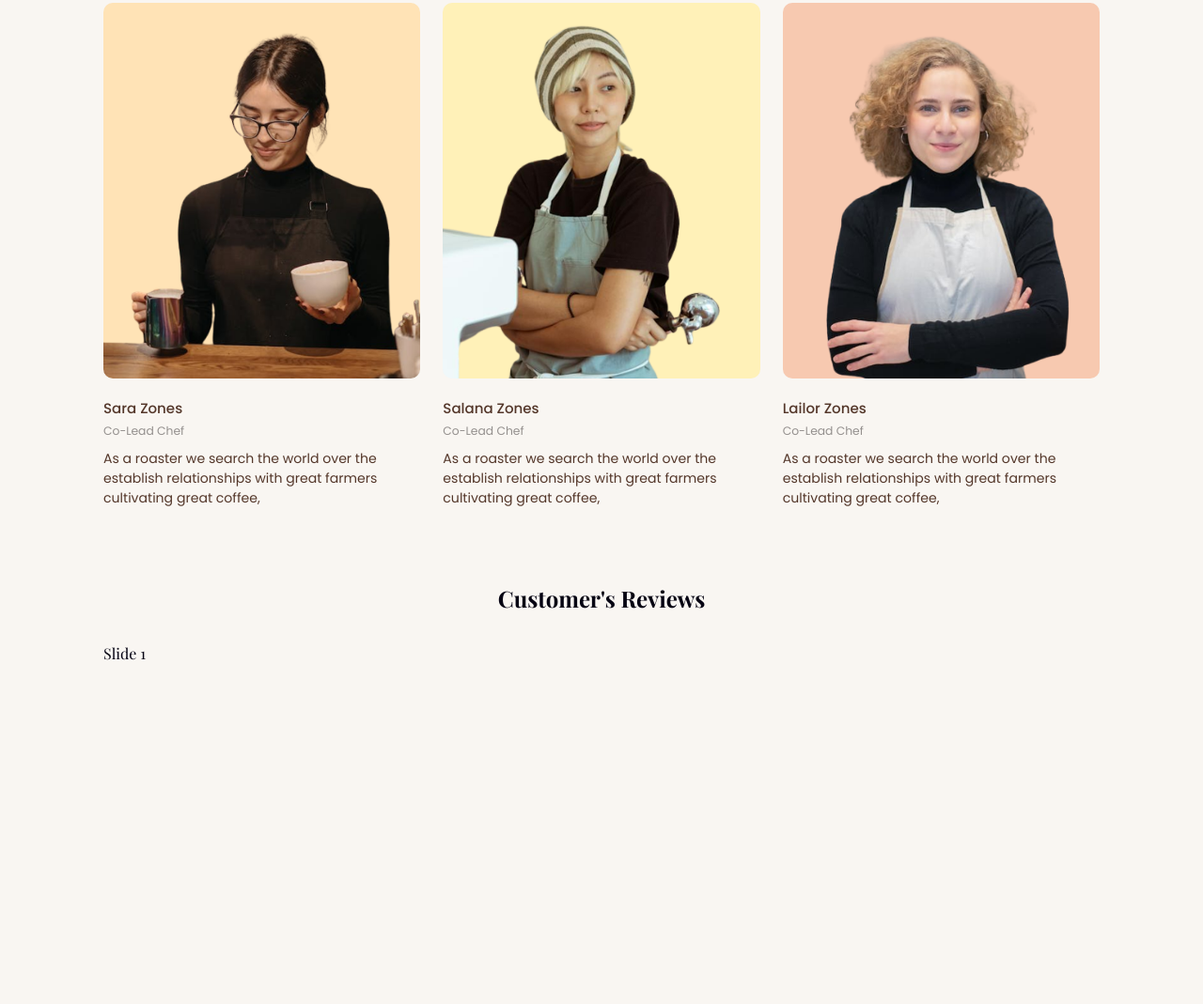
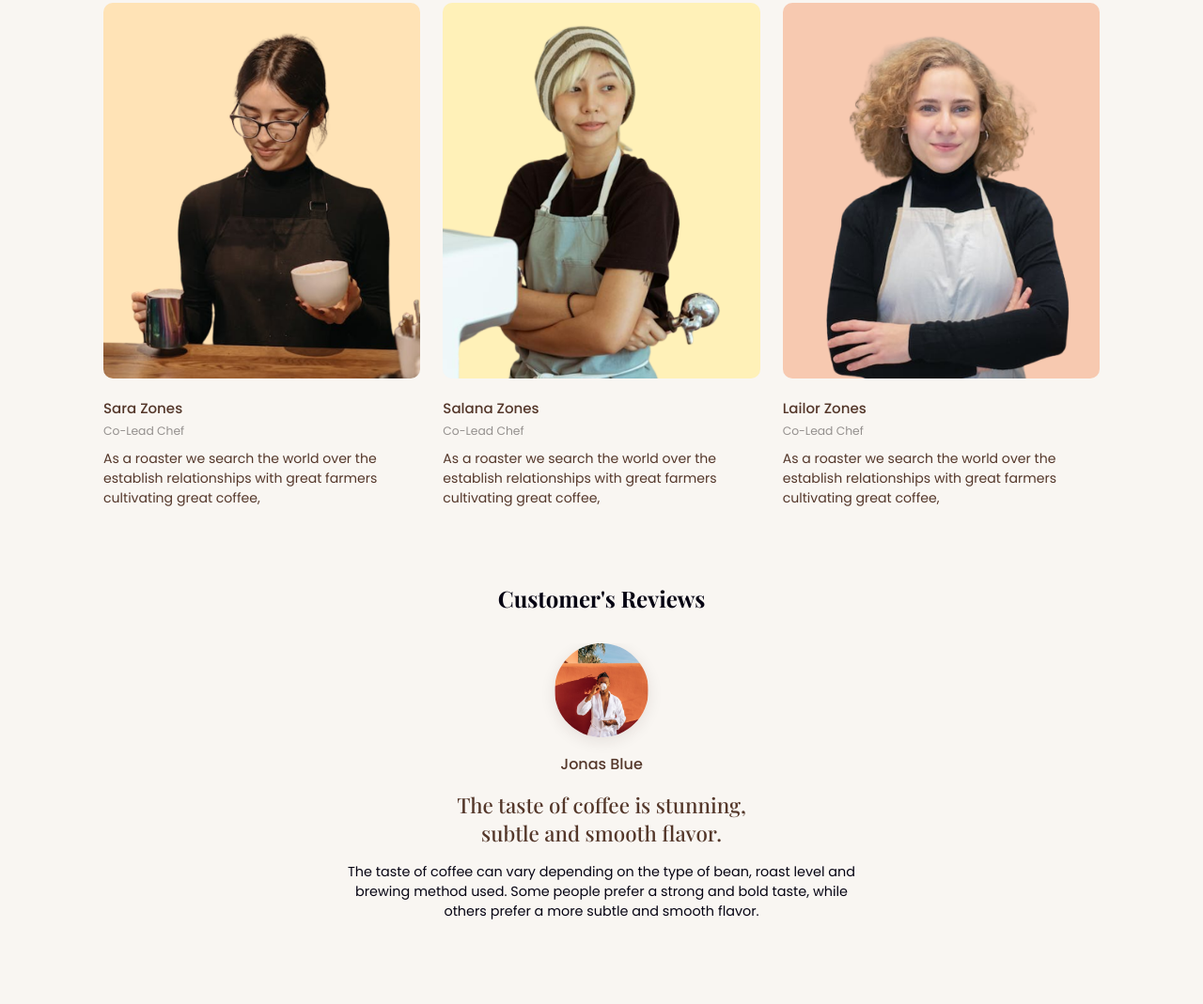
Before and after one commit to mehedihasan06655/QCafe, a plain HTML site: page index.html in a window 1280 px wide. Shown: the part 2130-3199 px from the top of the page at 94% size. Before the commit the page ends 2868 px from the top, so only its background shows below. Drawn offline with nearby package versions, Linux system fonts and the light colour scheme; a script that the page names is missing.

Commit message:
review part done

```diff
--- a/index.html
+++ b/index.html
@@ -201,15 +201,48 @@
             <!-- Swiper -->
             <div class="swiper mySwiper">
                 <div class="swiper-wrapper">
-                    <div class="swiper-slide">Slide 1</div>
-                    <div class="swiper-slide">Slide 2</div>
-                    <div class="swiper-slide">Slide 3</div>
-                    <div class="swiper-slide">Slide 4</div>
-                    <div class="swiper-slide">Slide 5</div>
-                    <div class="swiper-slide">Slide 6</div>
-                    <div class="swiper-slide">Slide 7</div>
-                    <div class="swiper-slide">Slide 8</div>
-                    <div class="swiper-slide">Slide 9</div>
+                    <!-- slide 1 -->
+                    <div class="swiper-slide">
+                        <div class="review-box">
+                            <img src="images/review-1.jpg" alt="">
+                            <h2>Jonas Blue</h2>
+                            <span>
+                                The taste of coffee is stunning, <br>
+                                subtle and smooth flavor.
+                            </span>
+                            <p>
+                                The taste of coffee can vary depending on the type of bean, roast level and brewing method used. Some people prefer a strong  and bold taste, while others prefer a more  subtle and smooth flavor.
+                            </p>
+                        </div>
+                    </div>
+                    <!-- slide 2 -->
+                    <div class="swiper-slide">
+                        <div class="review-box">
+                            <img src="images/review-2.jpg" alt="">
+                            <h2>Eden Blue</h2>
+                            <span>
+                                The taste of coffee is stunning, <br>
+                                subtle and smooth flavor.
+                            </span>
+                            <p>
+                                The taste of coffee can vary depending on the type of bean, roast level and brewing method used. Some people prefer a strong  and bold taste, while others prefer a more  subtle and smooth flavor.
+                            </p>
+                        </div>
+                    </div>
+                    <!-- slide 3 -->
+                    <div class="swiper-slide">
+                        <div class="review-box">
+                            <img src="images/review-3.jpg" alt="">
+                            <h2>Charlie</h2>
+                            <span>
+                                The taste of coffee is stunning, <br>
+                                subtle and smooth flavor.
+                            </span>
+                            <p>
+                                The taste of coffee can vary depending on the type of bean, roast level and brewing method used. Some people prefer a strong  and bold taste, while others prefer a more  subtle and smooth flavor.
+                            </p>
+                        </div>
+                    </div>
                 </div>
                 <div class="swiper-pagination"></div>
             </div>
--- a/style.css
+++ b/style.css
@@ -263,3 +263,52 @@ header{
     color: var(--main-color);
     margin-top: 10px;
 }
+.review{
+    max-width: 550px;
+    margin: auto;
+    width: 100%;
+}
+.review-box{
+    display: flex;
+    flex-direction: column;
+    align-items: center;
+    text-align: center;
+    margin-bottom: 3.5rem;
+}
+.review-box img{
+    height: 100px;
+    width: 100px;
+    object-fit: cover;
+    border-radius: 50%;
+    object-position: center;
+    box-shadow: 0 4px 16px hsla(355, 25%, 15%, 0.1);
+}
+.review-box h2{
+    font-size: 1rem;
+    color: var(--main-color);
+    font-family: var(--poppins-font);
+    font-weight: 500;
+    margin: 1rem 0;
+}
+.review-box span{
+    font-size: 1.4rem;
+    font-weight: 500;
+    color: var(--main-color);
+}
+.review-box p{
+    font-size: 0.9rem;
+    font-family: var(--poppins-font);
+    columns: var(--text-alter-color);
+    margin-top: 1rem;
+}
+.swiper-pagination-bullet{
+    width: 8px !important;
+    height: 8px !important;
+    border-radius: 0.2rem !important;
+    background: var(--main-color);
+    opacity: 1 !important;
+}
+.swiper-pagination-bullet-active{
+    width: 1.5rem !important;
+    background: var(--second-color) !important;
+}
```
